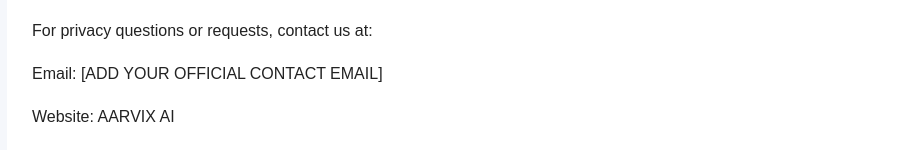
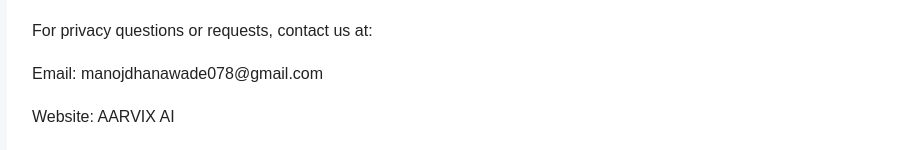
Before and after one commit to manojdhanawade078-commits/aarvix-ai, a plain HTML site: page privacy.html in a window 1280 px wide. Shown: the part 1610-1760 px from the top of the page, without its empty margins (183-1088 px from the left). Drawn offline with Linux system fonts and the light colour scheme.

Commit message:
Update privacy.html

```diff
--- a/privacy.html
+++ b/privacy.html
@@ -50,7 +50,7 @@ a{color:#5425b8}
 
 <h2>10. Contact Us</h2>
 <p>For privacy questions or requests, contact us at:</p>
-<p>Email: [ADD YOUR OFFICIAL CONTACT EMAIL]</p>
+<p>Email: manojdhanawade078@gmail.com</p>
 
 <p>Website: AARVIX AI</p>
 </main>
```
